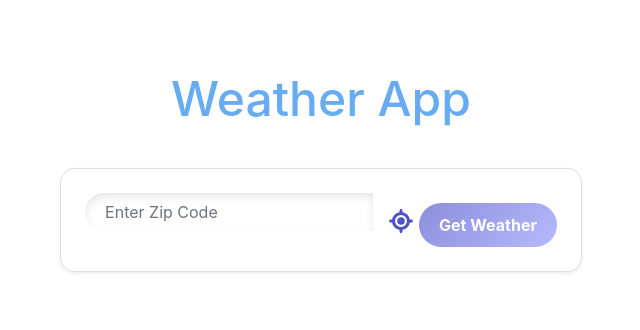
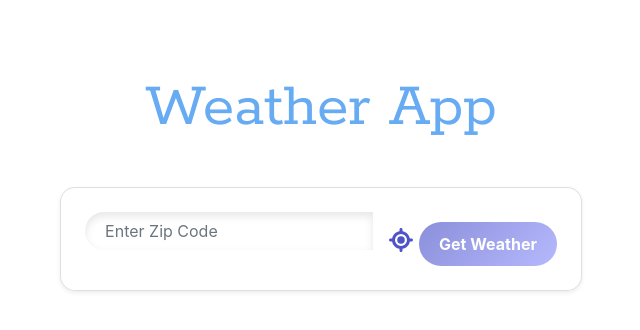
Before and after one commit to ankitrijal2054/weather_app, a React (Create React App) app in the folder frontend/: page / in a window 1280 px wide. Shown: the top 330 px of the page, without its empty margins (319-959 px from the left). Built offline with nearby package versions, Linux system fonts and the light colour scheme; a small style sheet from the web is missing.

Commit message:
Changes header font

```diff
--- a/frontend/src/styles/Weather.css
+++ b/frontend/src/styles/Weather.css
@@ -1,3 +1,5 @@
+@import url("https://fonts.googleapis.com/css2?family=Rokkitt:wght@400;700&display=swap");
+
 /* Full-Screen Gradient Backgrounds */
 body.rainy-bg {
   background: linear-gradient(135deg, #4e54c8, #8f94fb);
@@ -34,8 +36,9 @@
 .weather-app-header {
   text-align: center;
   color: #67abf3;
-  font-size: 3rem;
+  font-size: 4rem;
   margin-bottom: 20px;
+  font-family: "Rokkitt", serif;
 }
 
 /* Modernized Input Section */
```
